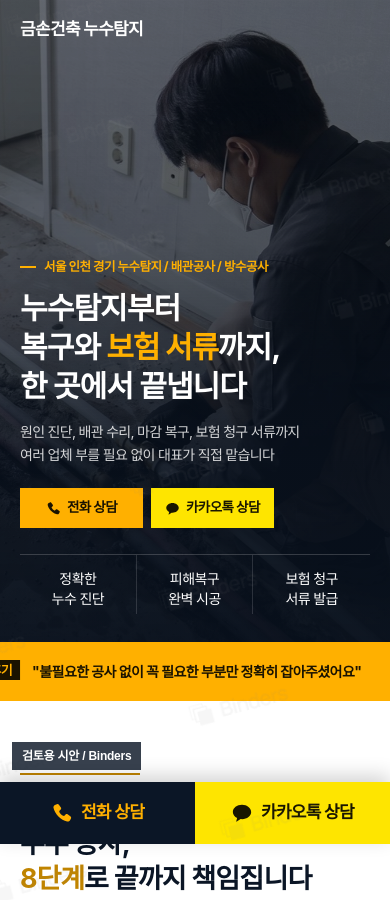
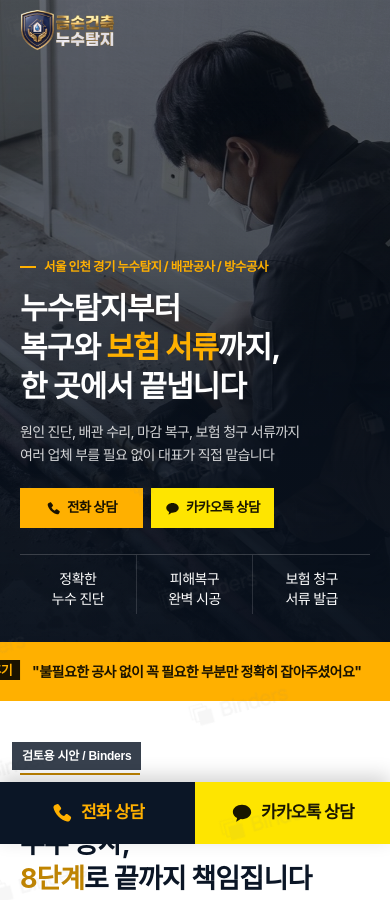
Before and after one commit to bindersdesign/geumson-preview, a plain HTML site: page index.html in a window 390 px wide. Shown: the top 900 px of the page. Drawn offline with Linux system fonts and the light colour scheme; a web font is replaced by a local one.

Commit message:
Add files via upload

```diff
--- a/index.html
+++ b/index.html
@@ -28,6 +28,7 @@ a{color:inherit;text-decoration:none}
 .top{position:fixed;inset:0 0 auto 0;z-index:50;transition:background .25s,box-shadow .25s}
 .top .wrap{display:flex;align-items:center;justify-content:space-between;height:72px}
 .brand{display:flex;align-items:center;gap:10px;color:#fff;font-weight:700;font-size:20px}
+.brand-logo{display:block;height:52px;width:auto}
 .brand-mark{width:34px;height:34px;border:2px dashed rgba(255,255,255,.6);display:grid;place-items:center;font-size:10px;font-weight:600;letter-spacing:0}
 .nav{display:flex;gap:8px;color:rgba(255,255,255,.85);font-size:16px;font-weight:600}
 .nav a{padding:8px 14px;transition:background .2s,color .2s}
@@ -328,6 +329,7 @@ footer .links a{color:rgba(255,255,255,.8);text-decoration:underline}
   .wrap{padding:0 20px}
   .top .wrap{height:60px}
   .brand{font-size:17px}
+  .brand-logo{height:42px}
   .top-call{display:none}
   .hero{min-height:auto}
   .hero-bg.s1{background-size:cover;background-position:70% center}
@@ -584,8 +586,7 @@ document.addEventListener('selectstart',function(e){var t=e.target;if(!(t&&t.clo
 document.addEventListener('keydown',function(e){var k=(e.key||'').toLowerCase();if(e.key==='F12'||((e.ctrlKey||e.metaKey)&&['s','u','p'].indexOf(k)>-1)||((e.ctrlKey||e.metaKey)&&e.shiftKey&&['i','j','c'].indexOf(k)>-1))e.preventDefault()});})();
 </script>
 </head>
-<body>
-<div class="bd-wm" aria-hidden="true"></div><div class="bd-note">검토용 시안 / Binders</div>
+<body><div class="bd-wm" aria-hidden="true"></div><div class="bd-note">검토용 시안 / Binders</div>
 
 <svg width="0" height="0" style="position:absolute">
   <symbol id="i-call" viewBox="0 0 24 24"><path fill="currentColor" d="M6.3 2.4c.7-.4 1.6-.2 2.1.4l2.4 3.3c.5.7.4 1.6-.2 2.2l-1.3 1.3c-.3.3-.4.8-.2 1.2.9 1.9 2.4 3.4 4.3 4.3.4.2.9.1 1.2-.2l1.3-1.3c.6-.6 1.5-.7 2.2-.2l3.3 2.4c.6.5.8 1.4.4 2.1l-1 1.9c-.6 1.1-1.9 1.8-3.2 1.5C10.9 20 4 13.1 2.7 6.4c-.2-1.3.4-2.6 1.6-3.2z"/></symbol>
@@ -594,7 +595,7 @@ document.addEventListener('keydown',function(e){var k=(e.key||'').toLowerCase();
 
 <header class="top" id="top">
   <div class="wrap">
-    <a class="brand" href="#">금손건축 누수탐지</a>
+    <a class="brand" href="#"><img class="brand-logo" src="logo-header.png" alt="금손건축 누수탐지" width="118" height="52"></a>
     <nav class="nav">
       <a href="#process">진행 과정</a><a href="#why">차별점</a><a href="#gear">전문 장비</a><a href="#reviews">실제 후기</a><a href="#cases">시공 사례</a><a href="#contact">문의하기</a>
     </nav>
```
Also changed, not shown: logo-header.png (added).
